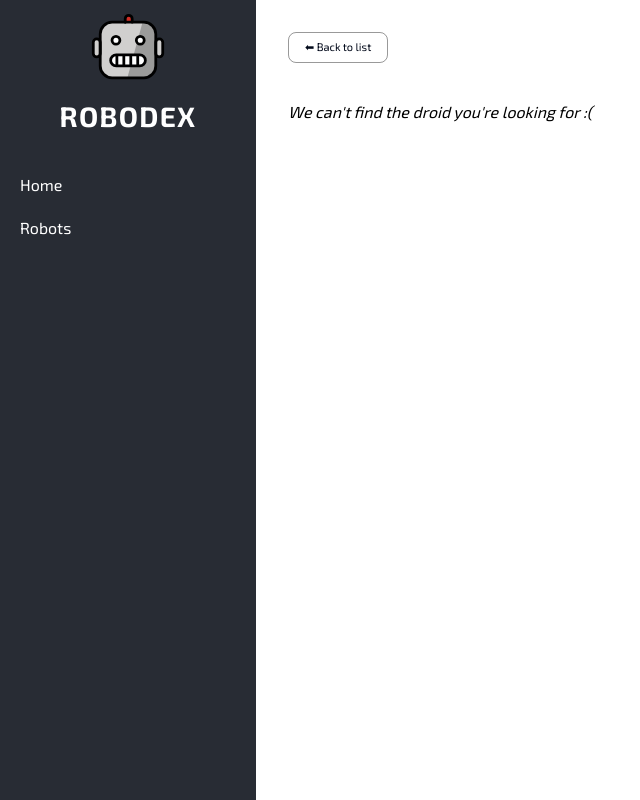
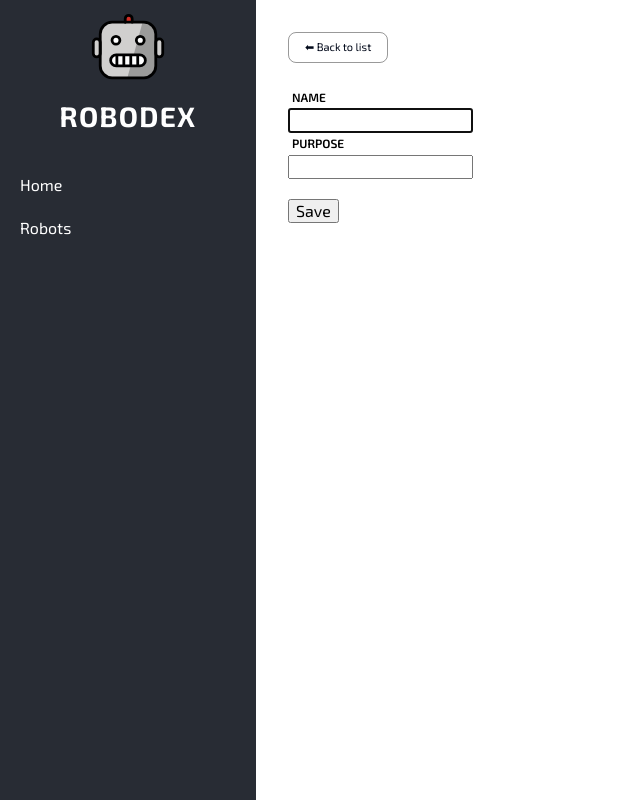
Before and after one commit to jhainavarro/robodex, a React (Create React App) app: page /robots/add in a window 1280 px wide. Shown: the whole page, without its empty margins (0-640 px from the left). Built offline with nearby package versions, Linux system fonts and the light colour scheme.

Commit message:
Add a robot

```diff
--- a/package.json
+++ b/package.json
@@ -4,6 +4,7 @@
   "private": true,
   "dependencies": {
     "@fontsource/exo-2": "^4.5.4",
+    "@hookform/resolvers": "^2.8.8",
     "@testing-library/jest-dom": "^5.14.1",
     "@testing-library/react": "^12.0.0",
     "@testing-library/user-event": "^13.2.1",
@@ -15,11 +16,13 @@
     "polished": "^4.1.4",
     "react": "^17.0.2",
     "react-dom": "^17.0.2",
+    "react-hook-form": "^7.28.0",
     "react-router-dom": "^6.2.2",
     "react-scripts": "5.0.0",
     "styled-components": "^5.3.3",
     "typescript": "^4.4.2",
-    "web-vitals": "^2.1.0"
+    "web-vitals": "^2.1.0",
+    "yup": "^0.32.11"
   },
   "scripts": {
     "start": "react-scripts start",
--- a/src/Domains/app/Routing.tsx
+++ b/src/Domains/app/Routing.tsx
@@ -1,7 +1,7 @@
 import React from "react";
 import { BrowserRouter, Navigate, Route, Routes } from "react-router-dom";
 import App from "./App";
-import { RobotsList, Robot } from "Domains/robots";
+import { RobotsList, Robot, AddRobot } from "Domains/robots";
 import Home from "Domains/home";
 
 export default function Routing() {
@@ -11,6 +11,7 @@ export default function Routing() {
         <Route element={<App />} path="/">
           <Route element={<Home />} index />
           <Route element={<RobotsList />} path="robots">
+            <Route element={<AddRobot />} path="add" />
             <Route element={<Robot />} path=":guid" />
           </Route>
 
--- /dev/null
+++ b/src/Domains/robots/AddRobot.helpers.ts
@@ -0,0 +1,18 @@
+import * as yup from "yup";
+
+export type AddRobotFormData = {
+  name: string;
+  purpose: string;
+};
+
+export const schema = yup.object().shape({
+  name: yup.string().trim().required("You must give your robot a name"),
+  purpose: yup.string().trim().required("Please give a purpose for your robot"),
+});
+
+export function getDefaultFormValues(): AddRobotFormData {
+  return {
+    name: "",
+    purpose: "",
+  };
+}
--- /dev/null
+++ b/src/Domains/robots/AddRobot.styles.ts
@@ -0,0 +1,55 @@
+import { rem } from "polished";
+import { Link } from "react-router-dom";
+import styled from "styled-components/macro";
+
+export const Form = styled.form`
+  display: flex;
+  flex-direction: column;
+  align-items: flex-start;
+`;
+
+export const Label = styled.label`
+  margin: 4px;
+  font-size: ${rem("12px")};
+  font-weight: 600;
+  text-transform: uppercase;
+`;
+
+export const Input = styled.input``;
+
+export const Error = styled.p`
+  margin: 8px 0;
+  color: #da4139;
+  font-size: ${rem("12px")};
+`;
+
+export const Save = styled.button`
+  margin-top: 20px;
+`;
+
+export const Result = styled.div``;
+
+export const ResultSuccess = styled.p`
+  color: #3eb246;
+`;
+
+export const ResetBtn = styled.button`
+  padding: 8px;
+  color: black;
+  border: 1px solid black;
+  border-radius: 2px;
+  background-color: #d3d8e0;
+`;
+
+export const Back = styled(Link)`
+  padding: 8px;
+  margin-left: 12px;
+  color: black;
+  border: 1px solid black;
+  border-radius: 2px;
+  background-color: #d3d8e0;
+`;
+
+export const ResultError = styled.p`
+  color: #da4139;
+`;
--- /dev/null
+++ b/src/Domains/robots/AddRobot.tsx
@@ -0,0 +1,85 @@
+import React, { useState, useRef } from "react";
+import { SubmitHandler, useForm } from "react-hook-form";
+import { yupResolver } from "@hookform/resolvers/yup";
+import {
+  AddRobotFormData,
+  getDefaultFormValues,
+  schema,
+} from "./AddRobot.helpers";
+import * as S from "./AddRobot.styles";
+import { addRobot } from "./api/robots.api";
+
+export default function AddRobot() {
+  const {
+    register,
+    handleSubmit,
+    formState: { errors },
+    reset,
+  } = useForm<AddRobotFormData>({
+    defaultValues: getDefaultFormValues(),
+    resolver: yupResolver(schema),
+  });
+
+  const nameRef = useRef<HTMLInputElement | null>(null);
+  const { ref, ...registerName } = register("name");
+
+  const [success, setSuccess] = useState<boolean | undefined>();
+
+  const onSubmit: SubmitHandler<AddRobotFormData> = (data) => {
+    try {
+      addRobot(data);
+      setSuccess(true);
+    } catch {
+      setSuccess(false);
+    }
+  };
+
+  function handleReset(): void {
+    reset();
+    nameRef.current?.focus();
+    setSuccess(undefined);
+  }
+
+  return (
+    <S.Form onSubmit={handleSubmit(onSubmit)}>
+      <S.Label htmlFor="name">Name</S.Label>
+      <S.Input
+        {...registerName}
+        id="name"
+        autoComplete="off"
+        autoFocus
+        ref={(e) => {
+          ref(e);
+          nameRef.current = e;
+        }}
+      />
+      {errors.name?.message && <S.Error>{errors.name.message}</S.Error>}
+
+      <S.Label htmlFor="purpose">Purpose</S.Label>
+      <S.Input {...register("purpose")} id="purpose" autoComplete="off" />
+      {errors.purpose?.message && <S.Error>{errors.purpose.message}</S.Error>}
+
+      <S.Save type="submit">Save</S.Save>
+
+      {success && (
+        <S.Result>
+          <S.ResultSuccess>Successfully added a new robot!</S.ResultSuccess>
+
+          <S.ResetBtn type="button" onClick={handleReset}>
+            Add another
+          </S.ResetBtn>
+
+          <S.Back to="/robots">View updated list of robots</S.Back>
+        </S.Result>
+      )}
+
+      {success === false && (
+        <S.Result>
+          <S.ResultError>
+            Unable to add this robot. Please try again.
+          </S.ResultError>
+        </S.Result>
+      )}
+    </S.Form>
+  );
+}
--- a/src/Domains/robots/RobotsList.styles.ts
+++ b/src/Domains/robots/RobotsList.styles.ts
@@ -26,3 +26,28 @@ export const Back = styled(Link)`
 `;
 
 export const EmptyText = styled.p``;
+
+export const AddButton = styled(Link)`
+  padding: 8px 12px;
+  margin-top: 28px;
+  border-radius: 4px;
+  background: linear-gradient(170deg, #abebda 35%, #11abd9 100%);
+  color: #1d2030;
+  font-size: ${rem("14px")};
+  font-weight: 500;
+
+  box-shadow: 0 1px 2px ${rgba("#000000", 0.15)};
+  transition: box-shadow 0.2s ease-in-out;
+
+  :hover {
+    box-shadow: 0 3px 8px ${rgba("#000000", 0.24)};
+  }
+`;
+
+export const AddLink = styled(Link)`
+  margin-left: 4px;
+
+  :hover {
+    text-decoration: underline;
+  }
+`;
--- a/src/Domains/robots/RobotsList.tsx
+++ b/src/Domains/robots/RobotsList.tsx
@@ -6,10 +6,9 @@ import * as S from "./RobotsList.styles";
 
 export default function RobotsList() {
   const robots: IRobot[] = fetchRobots();
-  const match = useMatch("/robots/:guid");
+  const isViewingARobot = useMatch("/robots/:guid");
 
-  // We are viewing a robot
-  if (match) {
+  if (isViewingARobot) {
     return (
       <>
         <S.Back to="/robots">⬅ Back to list</S.Back>
@@ -26,10 +25,17 @@ export default function RobotsList() {
             <S.Name to={`/robots/${robot.guid}`}>{robot.name}</S.Name>
           </React.Fragment>
         ))}
+
+        <S.AddButton to="/robots/add">+ Add another robot</S.AddButton>
       </>
     );
   }
 
   // TODO: Button to add a robot
-  return <S.EmptyText>No robots yet. Would you like to add one?</S.EmptyText>;
+  return (
+    <S.EmptyText>
+      No robots yet. Would you like to
+      <S.AddLink to="/robots/add">add one</S.AddLink>?
+    </S.EmptyText>
+  );
 }
--- a/src/Domains/robots/api/robots.api.ts
+++ b/src/Domains/robots/api/robots.api.ts
@@ -1,8 +1,9 @@
 import { IRobot } from "../models/robot.models";
 
-// TODO: Get from persisted data layer
+export const ROBOTS_KEY = "robots";
+
 export function fetchRobots(): IRobot[] {
-  const stored = window.localStorage.getItem("robots");
+  const stored = window.localStorage.getItem(ROBOTS_KEY);
   let robots: IRobot[] = [];
 
   if (stored) {
@@ -12,7 +13,6 @@ export function fetchRobots(): IRobot[] {
   return robots;
 }
 
-// TODO: Get from persisted data layer
 export function fetchRobot(guid: string): IRobot {
   const robot = fetchRobots().find((robot) => robot.guid === guid);
 
@@ -22,3 +22,21 @@ export function fetchRobot(guid: string): IRobot {
 
   return robot;
 }
+
+// Used the base `IRobot` interface for simplicity
+// If we want to be more flexible, we can consider
+// enumerating the fields we want to accept as input
+type AddRobotInput = Omit<IRobot, "guid">;
+
+export function addRobot(robot: AddRobotInput): IRobot {
+  const list = fetchRobots();
+  const newRobot = {
+    guid: `${Date.now()}`,
+    ...robot,
+  };
+
+  list.push(newRobot);
+  window.localStorage.setItem(ROBOTS_KEY, JSON.stringify(list));
+
+  return newRobot;
+}
--- a/src/Domains/robots/index.ts
+++ b/src/Domains/robots/index.ts
@@ -1,2 +1,3 @@
 export { default as RobotsList } from "./RobotsList";
 export { default as Robot } from "./Robot";
+export { default as AddRobot } from "./AddRobot";
```
Also changed, not shown: 1 other file (tests, documents, lock files or other folders).
